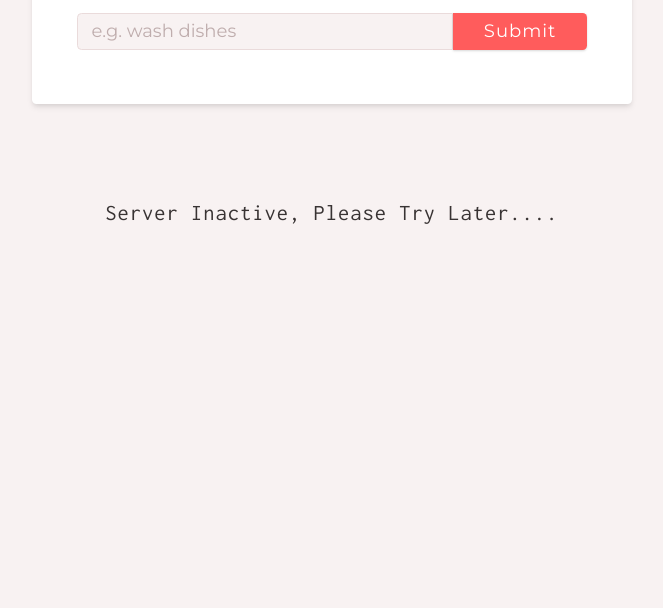
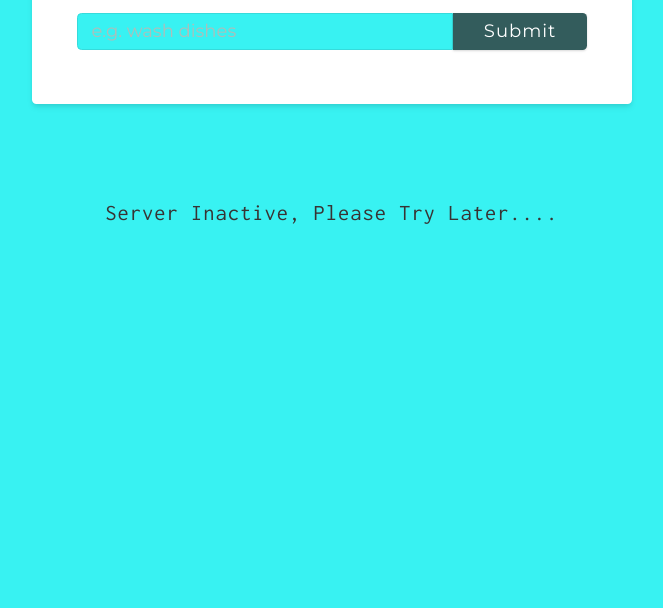
Before and after one commit to Efe-Onoh/task-manager, a website: page public/index.html in a window 1280 px wide. Shown: the part 192-800 px from the top of the page, without its empty margins (308-971 px from the left). Drawn offline with nearby package versions, Linux system fonts and the light colour scheme; no server answers.

Commit message:
impl minor

```diff
--- a/public/main.css
+++ b/public/main.css
@@ -1,4 +1,4 @@
-@import url('https://fonts.googleapis.com/css?family=Montserrat:400|Inconsolata:400');
+@import url("https://fonts.googleapis.com/css?family=Montserrat:400|Inconsolata:400");
 *,
 ::after,
 ::before {
@@ -8,29 +8,29 @@
   /* COLORS  */
   /* primary */
   --primary-0: #fff1ef;
-  --primary-50: #ffded6;
-  --primary-100: #ffbebe;
-  --primary-200: #ffa5a5;
-  --primary-300: #ff8d8d;
-  --primary-400: #ff7474;
+  --primary-50: #33ded6;
+  --primary-100: #33bebe;
+  --primary-200: #31bebe;
+  --primary-300: #3f8d8d;
+  --primary-400: #3f7474;
   /* main */
-  --primary-500: #ff5c5c;
-  --primary-600: #d94e4e;
-  --primary-700: #b34040;
-  --primary-800: #8c3333;
-  --primary-900: #662525;
+  --primary-500: #335c5c;
+  --primary-600: #394e4e;
+  --primary-700: #334040;
+  --primary-800: #333333;
+  --primary-900: #298162;
   --primary-1000: #401717;
   --primary-1100: #190909;
   /* grey */
   --grey-0: #fcfafa;
-  --grey-50: #f8f2f2;
-  --grey-100: #f3eaea;
-  --grey-200: #efe2e2;
-  --grey-300: #eadbdb;
-  --grey-400: rgb(230, 211, 211);
-  --grey-500: #e1cbcb;
-  --grey-600: #bfadad;
-  --grey-700: #9e8e8e;
+  --grey-50: #38f2f2;
+  --grey-100: #30eaea;
+  --grey-200: #33e2e2;
+  --grey-300: #36dbdb;
+  --grey-400: rgb(211, 230, 223);
+  --grey-500: #cbe1db;
+  --grey-600: #adbfba;
+  --grey-700: #8e9e99;
   --grey-800: #7c7070;
   --grey-900: #5a5151;
   --grey-1000: #383333;
@@ -45,8 +45,8 @@
   --green-dark: #064e2c;
 
   /* typography */
-  --headingFont: 'Inconsolata', monospace;
-  --bodyFont: 'Montserrat', sans-serif;
+  --headingFont: "Inconsolata", monospace;
+  --bodyFont: "Montserrat", sans-serif;
   --smallText: 0.7em;
   /* rest */
   --backgroundColor: var(--grey-50);
@@ -58,12 +58,9 @@
   --fixed-width: 600px;
   /* box shadows */
   --shadow-1: 0 1px 3px 0 rgba(0, 0, 0, 0.1), 0 1px 2px 0 rgba(0, 0, 0, 0.06);
-  --shadow-2: 0 4px 6px -1px rgba(0, 0, 0, 0.1),
-    0 2px 4px -1px rgba(0, 0, 0, 0.06);
-  --shadow-3: 0 10px 15px -3px rgba(0, 0, 0, 0.1),
-    0 4px 6px -2px rgba(0, 0, 0, 0.05);
-  --shadow-4: 0 20px 25px -5px rgba(0, 0, 0, 0.1),
-    0 10px 10px -5px rgba(0, 0, 0, 0.04);
+  --shadow-2: 0 4px 6px -1px rgba(0, 0, 0, 0.1), 0 2px 4px -1px rgba(0, 0, 0, 0.06);
+  --shadow-3: 0 10px 15px -3px rgba(0, 0, 0, 0.1), 0 4px 6px -2px rgba(0, 0, 0, 0.05);
+  --shadow-4: 0 20px 25px -5px rgba(0, 0, 0, 0.1), 0 10px 10px -5px rgba(0, 0, 0, 0.04);
 }
 
 html {
@@ -300,7 +297,7 @@ form > :last-child {
 .form-loading::before {
   background: var(--white);
   position: absolute;
-  content: '';
+  content: "";
   height: 100%;
   width: 100%;
   top: 0;
@@ -310,7 +307,7 @@ form > :last-child {
 }
 
 .form-loading::after {
-  content: '';
+  content: "";
   position: absolute;
   top: calc(50% - 3rem);
   left: calc(50% - 3rem);
```
Also changed, not shown: app.js (+23 -27 lines).
